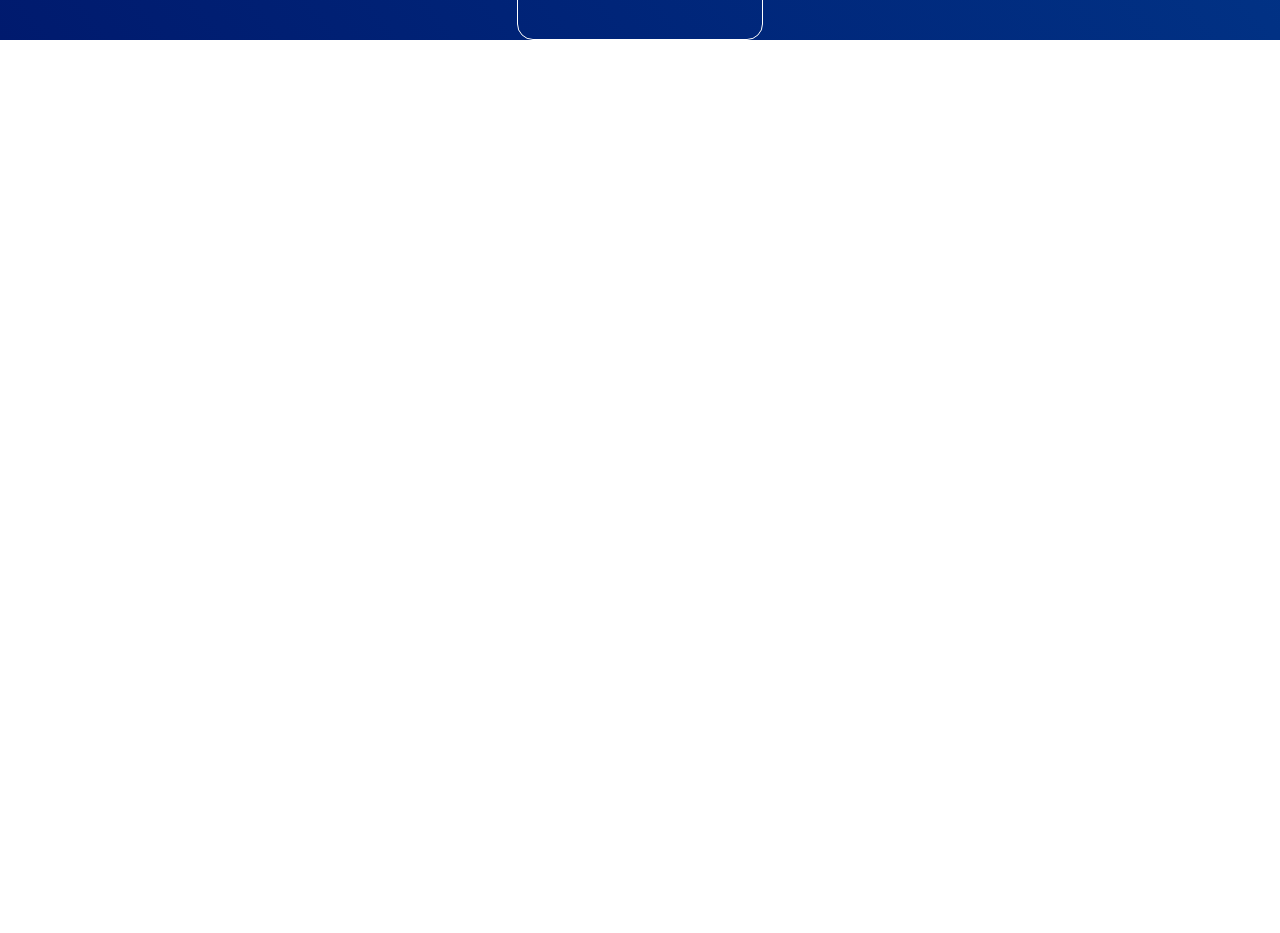
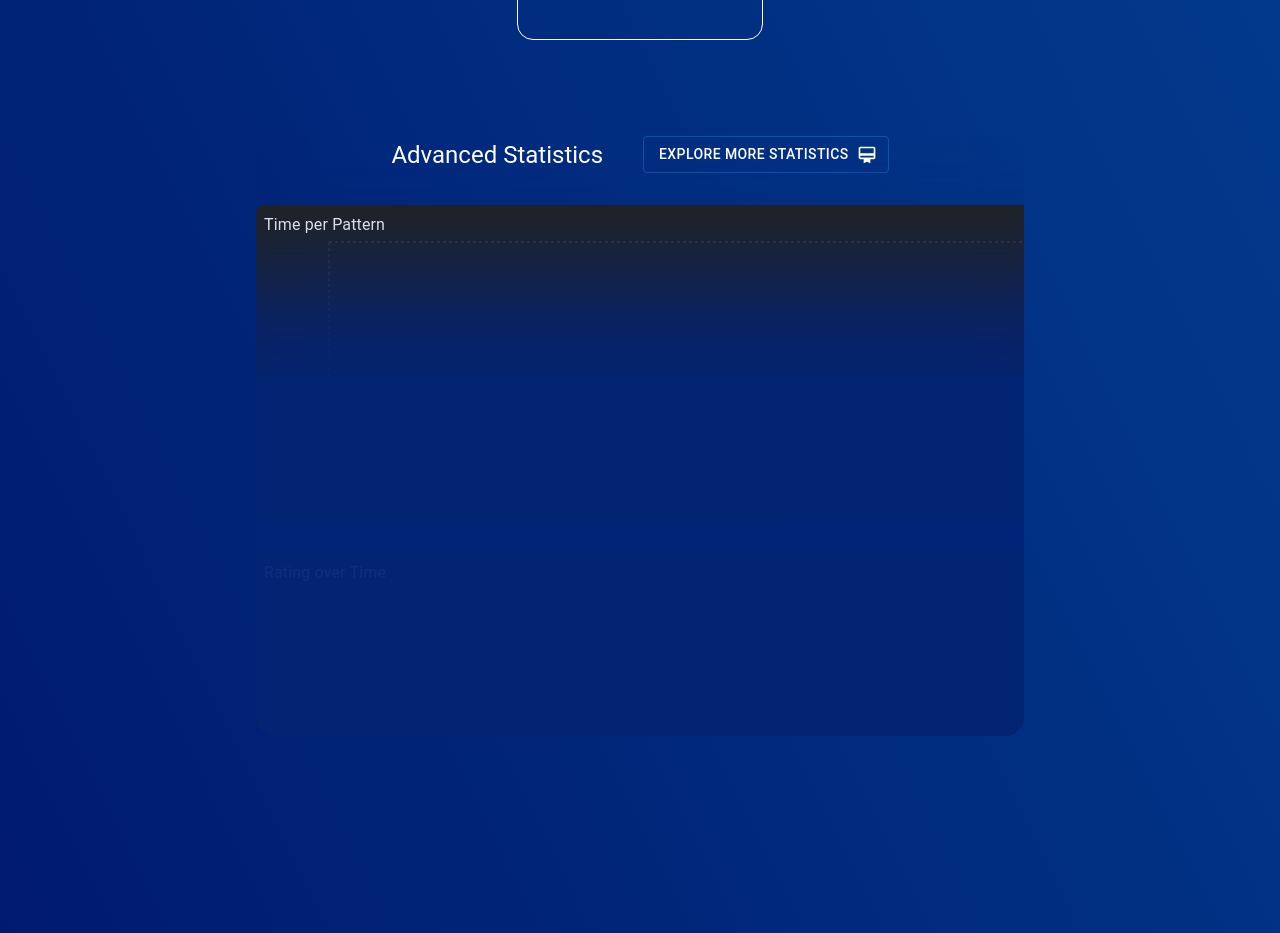
Before and after one commit to tsknoff/interval_timer, a React (Vite) app: page / in a window 1280 px wide. Shown: the part 1600-2533 px from the top of the page. Before the commit the page ends 1640 px from the top, so only its background shows below. Built offline with nearby package versions, Linux system fonts and the light colour scheme.

Commit message:
stats block for future

```diff
--- a/package.json
+++ b/package.json
@@ -19,6 +19,7 @@
     "react": "^19.0.0",
     "react-dom": "^19.0.0",
     "react-redux": "^9.2.0",
+    "recharts": "^2.15.1",
     "tss-react": "^4.9.15"
   },
   "devDependencies": {
--- a/src/App.tsx
+++ b/src/App.tsx
@@ -17,6 +17,7 @@ import { useLayoutStyles } from "./ui/styles.ts";
 import { ResponsiveAppBar } from "./ui/ResponsiveAppBar.tsx";
 import { TrainingStreak } from "./ui/TrainingStreak.tsx";
 import { ActivityGridLegend } from "./ui/ActivityGridLegend.tsx";
+import { AdvancedStatistics } from "./ui/AdvancedStatistics.tsx";
 
 export interface JournalRecord {
   date: string;
@@ -223,6 +224,30 @@ export const App: React.FC = () => {
           </Box>
         </Box>
         <JournalList journal={journal} />
+        <Box
+          style={{
+            position: "relative",
+            margin: "16rem",
+            boxSizing: "border-box",
+            marginTop: "2rem",
+            height: "600px",
+            borderRadius: "20px",
+            overflow: "hidden",
+          }}
+        >
+          <AdvancedStatistics records={journal} />
+          <Box
+            style={{
+              position: "absolute",
+              bottom: 0,
+              right: 0,
+              width: "100%",
+              height: "60%",
+              boxShadow: "0 0 100px 100px rgba(2, 36, 120, 0.9)",
+              backgroundColor: "rgba(2, 36, 120, .95)", // Same color but rgba(2, 36, 120, 0.8)
+            }}
+          />
+        </Box>
       </Box>
       <DialogWorkoutReview
         showReviewDialog={showReviewDialog}
--- /dev/null
+++ b/src/ui/AdvancedStatistics.tsx
@@ -0,0 +1,231 @@
+import React, { FC, useMemo } from "react";
+import { Box, Button, Typography } from "@mui/material";
+// Импортируем компоненты из Recharts
+import CardMembershipIcon from "@mui/icons-material/CardMembership";
+import {
+  BarChart,
+  Bar,
+  XAxis,
+  YAxis,
+  Tooltip,
+  CartesianGrid,
+  ResponsiveContainer,
+  LineChart,
+  Line,
+  PieChart,
+  Pie,
+  Cell,
+} from "recharts";
+import { JournalRecord } from "../App.tsx";
+
+interface AdvancedStatisticsProps {
+  records: JournalRecord[];
+}
+
+/**
+ * Пример «AdvancedStatistics»:
+ * - BarChart: суммарное время (мин) по каждому pattern
+ * - LineChart: динамика rating по времени (дата)
+ * - PieChart: суммарное время по техникам
+ */
+export const AdvancedStatistics: FC<AdvancedStatisticsProps> = ({
+  records,
+}) => {
+  // 1. Готовим данные
+
+  // a) Суммарное время по pattern (BarChart)
+  const patternData = useMemo(() => {
+    // Map: pattern -> total duration (в минутах)
+    const mapPattern: Record<string, number> = {};
+
+    for (const rec of records) {
+      const pat = rec.pattern || "(no pattern)";
+      // в минутах
+      const durMin = Math.floor(rec.duration / 60000);
+      mapPattern[pat] = (mapPattern[pat] || 0) + durMin;
+    }
+
+    // Преобразуем в массив { pattern, totalMin }
+    return Object.keys(mapPattern).map((pat) => ({
+      pattern: pat,
+      totalMin: mapPattern[pat],
+    }));
+  }, [records]);
+
+  // b) Динамика rating по времени (LineChart)
+  // Нужно отсортировать по дате, и преобразовать.
+  const ratingData = useMemo(() => {
+    // Преобразуем date (23.02.2025, 14:01:05) в Date, берём rating
+    // и сортируем
+    const arr = [...records].map((r) => {
+      // упрощённый парсинг
+      const [datePart] = r.date.split(",");
+      const [dayStr, monthStr, yearStr] = datePart.trim().split(".");
+      const dd = parseInt(dayStr, 10);
+      const mm = parseInt(monthStr, 10) - 1;
+      const yyyy = parseInt(yearStr, 10);
+      const d = new Date(yyyy, mm, dd);
+
+      return {
+        dateObj: d,
+        rating: r.rating,
+      };
+    });
+    arr.sort((a, b) => a.dateObj.getTime() - b.dateObj.getTime());
+
+    // Превращаем в Recharts-формат { name: '2025-02-23', rating: 74 }
+    return arr.map((item) => {
+      const iso = item.dateObj.toISOString().slice(0, 10); // "2025-02-23"
+      return {
+        name: iso,
+        rating: item.rating,
+      };
+    });
+  }, [records]);
+
+  // c) Распределение техник (PieChart): total duration (min) по technique
+  const techniqueData = useMemo(() => {
+    const mapTech: Record<string, number> = {};
+    for (const rec of records) {
+      const tech = rec.technique || "(no technique)";
+      const durMin = Math.floor(rec.duration / 60000);
+      mapTech[tech] = (mapTech[tech] || 0) + durMin;
+    }
+    return Object.keys(mapTech).map((tech) => ({
+      name: tech,
+      value: mapTech[tech],
+    }));
+  }, [records]);
+
+  // цвета для pie
+  const colors = [
+    "#8884d8",
+    "#82ca9d",
+    "#ffc658",
+    "#ff8042",
+    "#00C49F",
+    "#FFBB28",
+  ];
+
+  return (
+    <Box
+      sx={{
+        color: "white",
+        fontFamily: "sans-serif",
+        display: "flex",
+        flexDirection: "column",
+        boxSizing: "border-box",
+        width: "100%",
+        gap: 4,
+      }}
+    >
+      <Box
+        style={{
+          display: "flex",
+          justifyContent: "center",
+          alignItems: "center",
+          gap: 40,
+        }}
+      >
+        <Typography variant="h5">Advanced Statistics</Typography>
+        <Button
+          variant={"outlined"}
+          endIcon={<CardMembershipIcon />}
+          style={{
+            color: "white",
+          }}
+        >
+          Explore more statistics
+        </Button>
+      </Box>
+
+      {/* 1) BarChart по pattern */}
+      <Box
+        style={{
+          width: "100%",
+          height: 300,
+          background: "#222",
+          padding: 8,
+          borderRadius: 8,
+        }}
+      >
+        <Typography>Time per Pattern</Typography>
+        <ResponsiveContainer width="100%" height="100%">
+          <BarChart data={patternData}>
+            <CartesianGrid strokeDasharray="3 3" stroke="#444" />
+            <XAxis dataKey="pattern" stroke="#ccc" />
+            <YAxis stroke="#ccc" />
+            <Tooltip
+              contentStyle={{ backgroundColor: "#333", border: "none" }}
+            />
+            <Bar dataKey="totalMin" fill="#82ca9d" />
+          </BarChart>
+        </ResponsiveContainer>
+      </Box>
+
+      {/* 2) LineChart (rating over time) */}
+      <Box
+        style={{
+          width: "100%",
+          height: 300,
+          background: "#222",
+          padding: 8,
+          borderRadius: 8,
+        }}
+      >
+        <Typography>Rating over Time</Typography>
+        <ResponsiveContainer width="100%" height="100%">
+          <LineChart data={ratingData}>
+            <CartesianGrid strokeDasharray="3 3" stroke="#444" />
+            <XAxis dataKey="name" stroke="#ccc" />
+            <YAxis stroke="#ccc" />
+            <Tooltip
+              contentStyle={{ backgroundColor: "#333", border: "none" }}
+            />
+            <Line
+              type="monotone"
+              dataKey="rating"
+              stroke="#8884d8"
+              strokeWidth={2}
+            />
+          </LineChart>
+        </ResponsiveContainer>
+      </Box>
+
+      {/* 3) PieChart (technique distribution) */}
+      <Box
+        style={{
+          width: "100%",
+          height: 300,
+          background: "#222",
+          padding: 8,
+          borderRadius: 8,
+        }}
+      >
+        <Typography>Technique distribution</Typography>
+        <ResponsiveContainer width="100%" height="100%">
+          <PieChart>
+            <Pie
+              data={techniqueData}
+              dataKey="value"
+              nameKey="name"
+              outerRadius={100}
+              fill="#8884d8"
+              label
+            >
+              {techniqueData.map((_entry, index) => (
+                <Cell
+                  key={`cell-${index}`}
+                  fill={colors[index % colors.length]}
+                />
+              ))}
+            </Pie>
+            <Tooltip
+              contentStyle={{ backgroundColor: "#333", border: "none" }}
+            />
+          </PieChart>
+        </ResponsiveContainer>
+      </Box>
+    </Box>
+  );
+};
```
Also changed, not shown: 1 other file (tests, documents, lock files or other folders).
